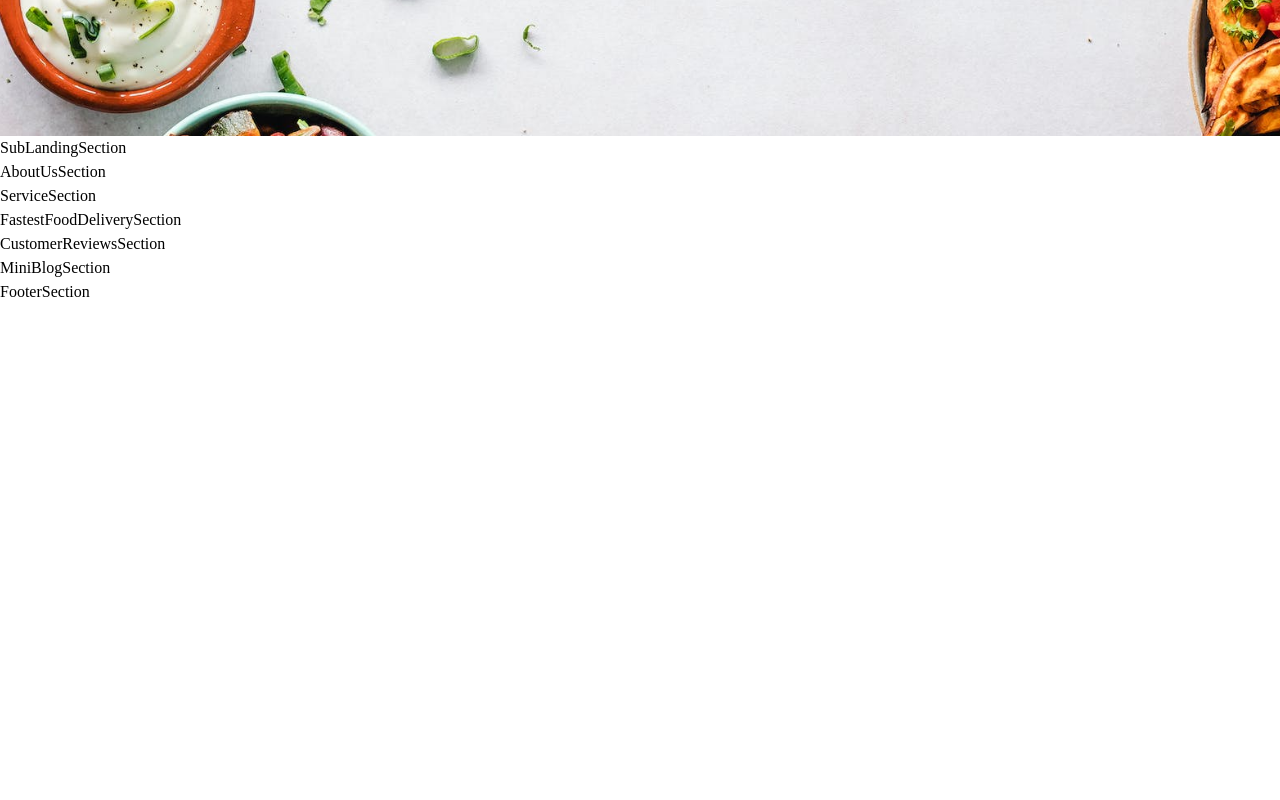
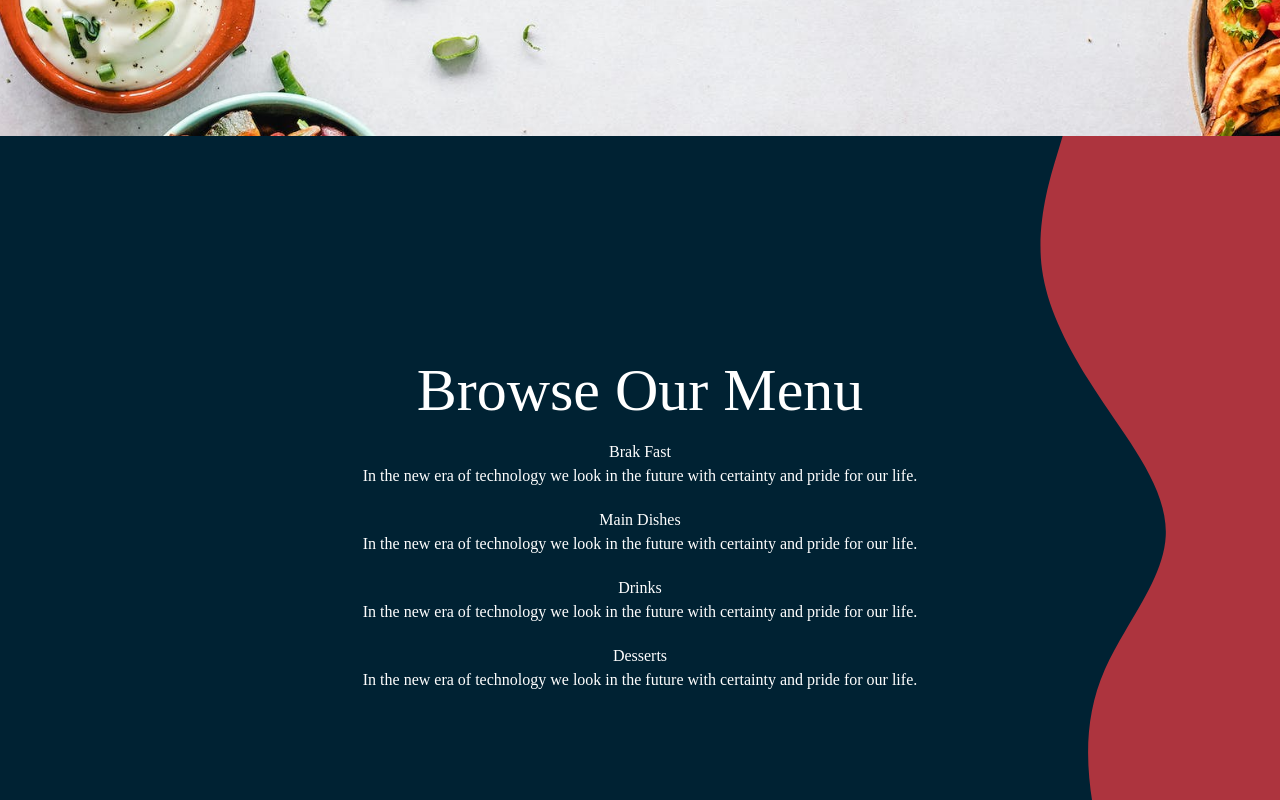
Before and after one commit to ZAINKHAN25/kolachi-resturant, a Next.js app: page / in a window 1280 px wide. Shown: the part 640-1440 px from the top of the page. Before the commit the page ends 944 px from the top, so only its background shows below. Built offline with nearby package versions, Linux system fonts and the light colour scheme.

Commit message:
Sub Landing Page Done.

```diff
--- a/src/app/components/SubLandingSection/index.jsx
+++ b/src/app/components/SubLandingSection/index.jsx
@@ -1,11 +1,23 @@
 import React from 'react';
+
+const dummyData = ["Brak Fast", "Main Dishes", "Drinks", "Desserts"];
 
 function SubLandingSection() {
     return (
-        <div>
-            SubLandingSection
+        <div className='Sub-Landing-Page-Section'>
+            <h1 className='text-6xl'>
+                Browse Our Menu
+            </h1>
+            <div className='menu-items'>
+                {dummyData.map((item, index) => (
+                    <div className='menu-item' key={index}>
+                        <h2>{item}</h2>
+                        <p>In the new era of technology we look in the future with certainty and pride for our life.</p>
+                    </div>
+                ))}
+            </div>
         </div>
-    )
-}
+    );
+};
 
 export default SubLandingSection;
--- a/src/app/globals.css
+++ b/src/app/globals.css
@@ -46,3 +46,26 @@ body::-webkit-scrollbar-thumb:hover {
   align-items: center;
   gap: 30px;
 }
+
+.Sub-Landing-Page-Section {
+  background-image: url('./assets/svg.svg');
+  background-color: #002233;
+  color: white;
+  background-position: right center;
+  background-size: contain;
+  background-repeat: no-repeat;
+  display: flex;
+  flex-direction: column;
+  align-items: center;
+  justify-content: center;
+  text-align: center;
+  height: 100vh;
+}
+
+.Sub-Landing-Page-Section .menu-items {
+  margin-top: 20px;
+}
+
+.Sub-Landing-Page-Section .menu-item {
+  margin-bottom: 20px;
+}
```
Also changed, not shown: src/app/assets/png.png (added), src/app/assets/svg.svg (added).
